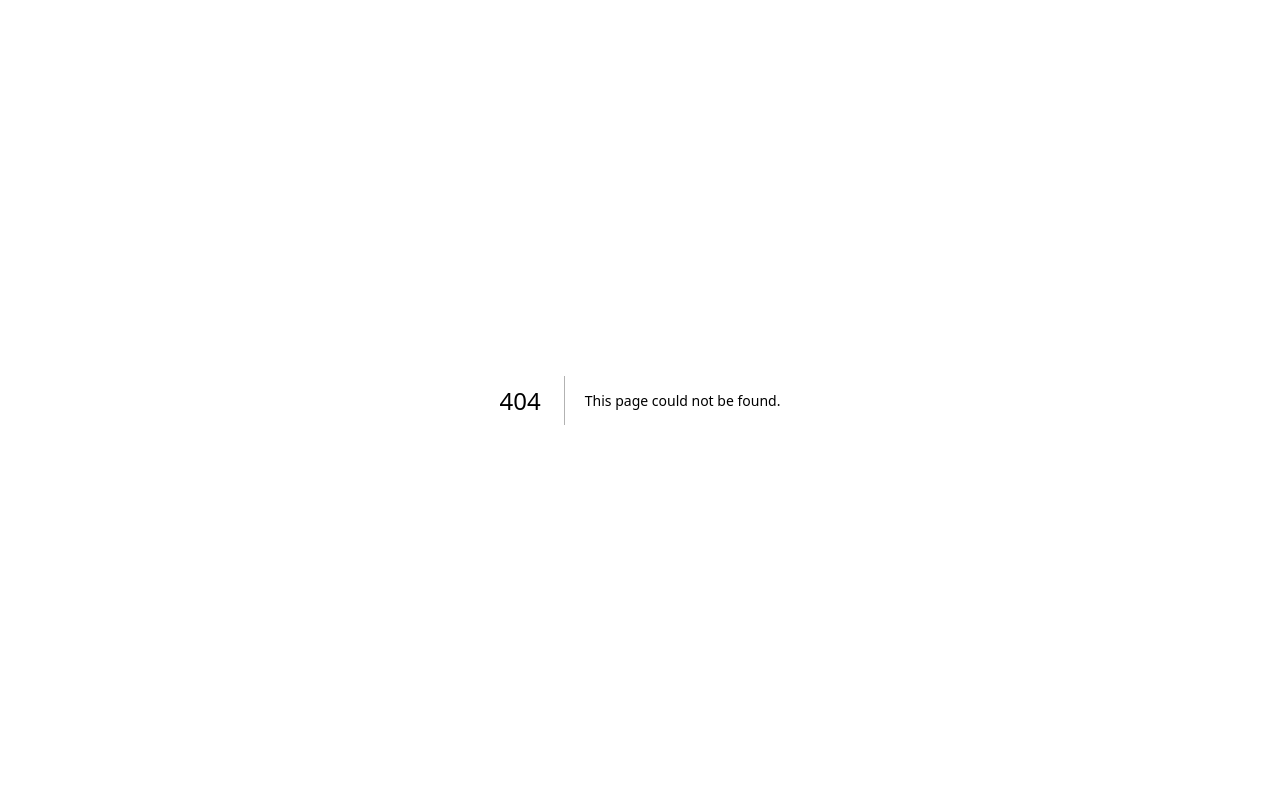
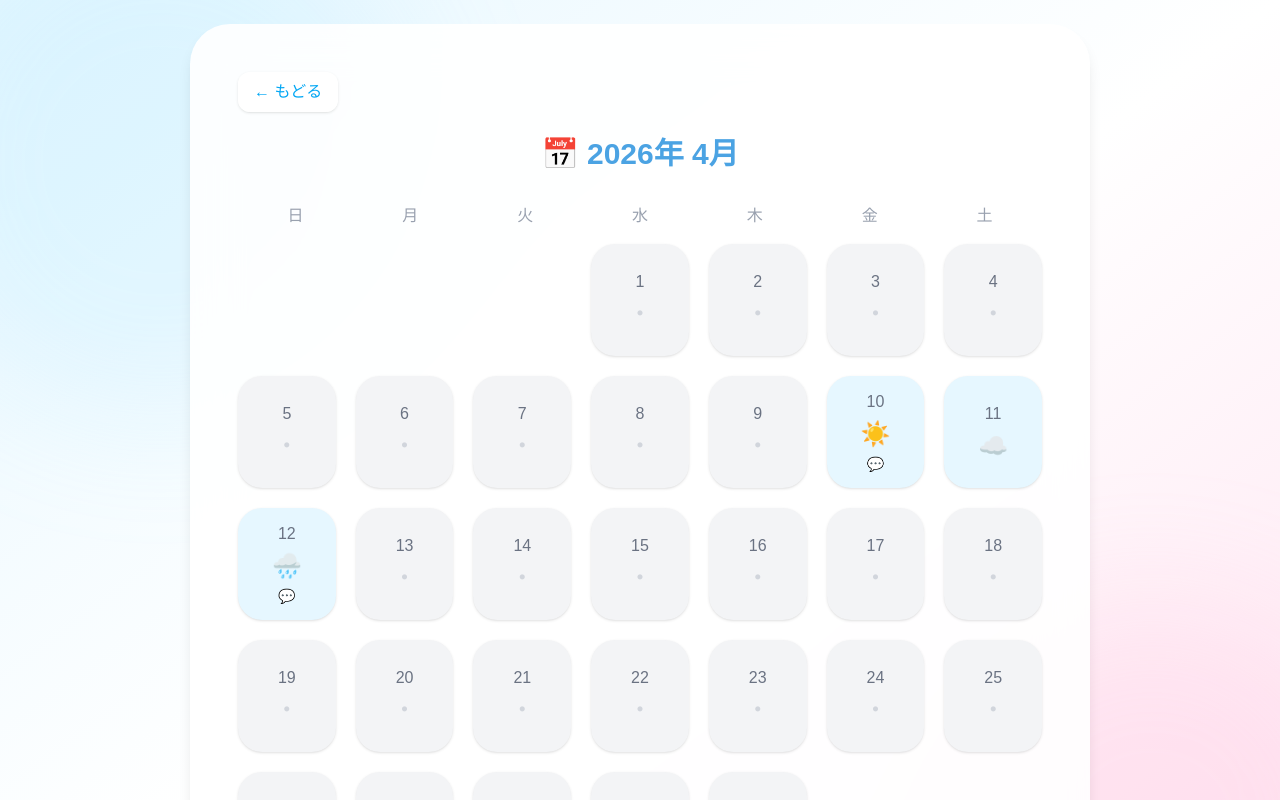
Before and after one commit to ms-engineer-bc26-01/teamC_section_7_new, a Next.js app in the folder frontend/: page /history in a window 1280 px wide. Before the commit this address had no page. Shown: the top 800 px of the page. Built offline with nearby package versions, Linux system fonts and the light colour scheme.

Commit message:
feat:天気一覧画面作成

```diff
--- /dev/null
+++ b/frontend/src/app/history/page.tsx
@@ -0,0 +1,154 @@
+"use client";
+
+import { useState } from "react";
+import { useRouter } from "next/navigation";
+
+export default function HistoryPage() {
+  const [selectedDate, setSelectedDate] = useState<string | null>(null);
+  const router = useRouter();
+
+  const year = 2026;
+  const month = 4;
+
+  // 仮データ
+  const data: Record<string, { mood: string; comment?: string }> = {
+    "2026-04-10": { mood: "☀️", comment: "元気！" },
+    "2026-04-11": { mood: "☁️" },
+    "2026-04-12": { mood: "🌧️", comment: "雨で気分も低め…" },
+  };
+
+  const firstDay = new Date(year, month - 1, 1).getDay();
+  const daysInMonth = new Date(year, month, 0).getDate();
+
+  const calendarDays = [
+    ...Array(firstDay).fill(null),
+    ...Array.from({ length: daysInMonth }, (_, i) => i + 1),
+  ];
+
+  const weekDays = ["日", "月", "火", "水", "木", "金", "土"];
+
+  return (
+    <main className="min-h-screen flex items-center justify-center bg-gradient-to-br from-[#E6F7FF] via-white to-[#FFE4F1] relative overflow-hidden p-6">
+
+      {/* 背景ぼかし */}
+      <div className="absolute -top-24 -left-24 w-[32rem] h-[32rem] bg-[#A7E3FF]/20 rounded-full blur-3xl" />
+      <div className="absolute -bottom-24 -right-24 w-[28rem] h-[28rem] bg-[#FFC1DD]/25 rounded-full blur-3xl" />
+
+      {/* メインカード */}
+      <div className="relative z-10 w-[900px] bg-white/90 backdrop-blur-xl rounded-[40px] p-12 shadow-lg">
+
+        {/* 🔙 戻るボタン */}
+        <div className="mb-6">
+          <button
+            onClick={() => router.push("/home")}
+            className="px-4 py-2 bg-white/80 backdrop-blur rounded-xl shadow-sm
+                       text-sky-500 hover:scale-105 transition-all"
+          >
+            ← もどる
+          </button>
+        </div>
+
+        {/* 月表示 */}
+        <h1 className="text-3xl font-bold text-[#4BA3E3] text-center mb-8">
+          📅 {year}年 {month}月
+        </h1>
+
+        {/* 曜日 */}
+        <div className="grid grid-cols-7 mb-4 text-base text-gray-400 text-center">
+          {weekDays.map((d) => (
+            <div key={d}>{d}</div>
+          ))}
+        </div>
+
+        {/* カレンダー */}
+        <div className="grid grid-cols-7 gap-5">
+          {calendarDays.map((day, index) => {
+            if (!day) return <div key={index}></div>;
+
+            const date = `${year}-${String(month).padStart(2, "0")}-${String(day).padStart(2, "0")}`;
+
+            const hasData = !!data[date];
+            const hasComment = !!data[date]?.comment;
+
+            return (
+              <button
+                key={day}
+                onClick={() => {
+                  if (hasComment) setSelectedDate(date);
+                }}
+                disabled={!hasComment}
+                className={`h-28 rounded-3xl flex flex-col items-center justify-center
+                  transition-all shadow-sm
+                  ${
+                    hasData
+                      ? "bg-[#E6F7FF] hover:bg-[#D6F0FF] hover:scale-105"
+                      : "bg-[#F3F4F6] text-gray-300"
+                  }
+                  ${!hasComment && "cursor-not-allowed"}
+                `}
+              >
+                {/* 日付 */}
+                <span className="text-gray-500 text-base">{day}</span>
+
+                {/* 天気 */}
+                <span className="text-2xl mt-1">
+                  {hasData ? data[date].mood : "・"}
+                </span>
+
+                {/* メモマーク */}
+                {hasComment && (
+                  <span className="text-sm mt-1 text-pink-400">
+                    💬
+                  </span>
+                )}
+              </button>
+            );
+          })}
+        </div>
+      </div>
+
+      {/* モーダル */}
+      {selectedDate && (
+        <div
+          className="fixed inset-0 z-50 bg-black/20 flex items-center justify-center"
+          onClick={() => setSelectedDate(null)}
+        >
+          <div
+            className="bg-white/95 backdrop-blur-xl rounded-3xl p-8 w-[340px] text-center shadow-xl"
+            onClick={(e) => e.stopPropagation()}
+          >
+            {/* 日付 */}
+            <h2 className="text-lg font-bold text-[#4BA3E3] mb-4">
+              {selectedDate}
+            </h2>
+
+            {/* 気持ち */}
+            <div className="text-4xl mb-3">
+              {data[selectedDate]?.mood}
+            </div>
+
+            {/* メモタイトル */}
+            <p className="text-xs text-gray-400 mb-1">
+              ひとことメモ
+            </p>
+
+            {/* メモ内容 */}
+            <p className="text-gray-700">
+              {data[selectedDate]?.comment}
+            </p>
+
+            {/* ボタン */}
+            <button
+              onClick={() => setSelectedDate(null)}
+              className="mt-6 px-6 py-2 bg-gradient-to-r from-[#00CFFF] to-[#7ADFFF]
+                         text-white rounded-xl shadow-md hover:scale-105 transition-all"
+            >
+              とじる
+            </button>
+          </div>
+        </div>
+      )}
+
+    </main>
+  );
+}
```
